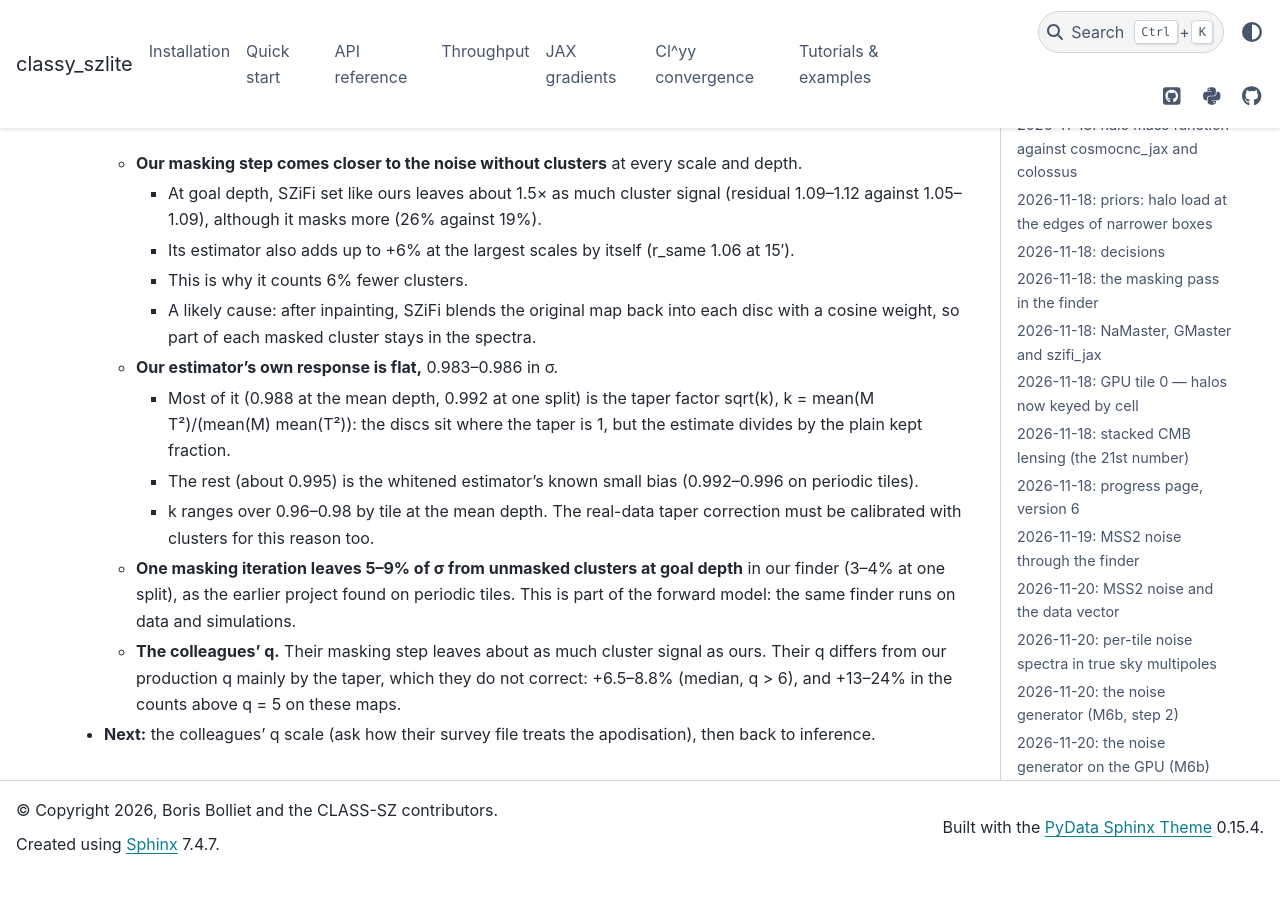
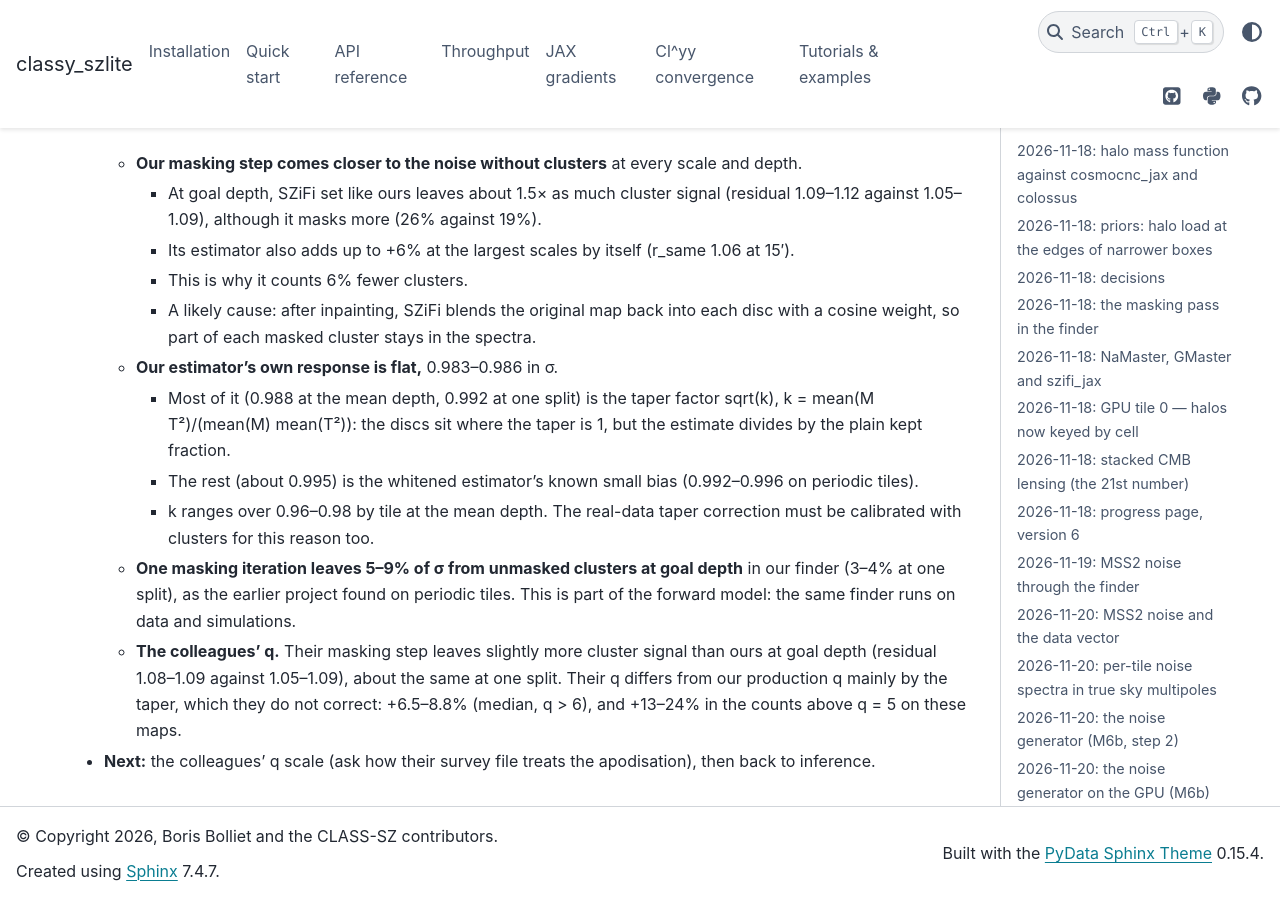
Before and after one commit to CLASS-SZ/classy_szlite, a Sphinx documentation site: the page built from docs/mapsim/LOG.md, in a window 1280 px wide and 900 px high, scrolled down 24170 px. Built offline with Sphinx 7.4.7 and the PyData theme 0.15.4, drawn with Linux system fonts in a browser that asks for light colours; before the commit the page ends 25044 px from its top, so only the background shows below that.

Commit message:
mapsim: LOG wording (the colleagues' masking leaves slightly more cluster signal at goal depth)
Co-Authored-By: Claude Opus 5.5 <noreply@anthropic.com>
Claude-Session: https://claude.ai/code/session_01LKS4L5UW7SKf5qQ2WAJ8ew

```diff
--- a/docs/mapsim/LOG.md
+++ b/docs/mapsim/LOG.md
@@ -1064,8 +1064,9 @@ Job 7513596 (genx, rome node worker5047 as job 7512667), snapshot fff0358
     depth** in our finder (3–4% at one split), as the earlier project found on
     periodic tiles. This is part of the forward model: the same finder runs on
     data and simulations.
-  - **The colleagues' q.** Their masking step leaves about as much cluster
-    signal as ours. Their q differs from our production q mainly by the taper,
+  - **The colleagues' q.** Their masking step leaves slightly more cluster
+    signal than ours at goal depth (residual 1.08–1.09 against 1.05–1.09), about
+    the same at one split. Their q differs from our production q mainly by the taper,
     which they do not correct: +6.5–8.8% (median, q > 6), and +13–24% in the
     counts above q = 5 on these maps.
 - **Next:** the colleagues' q scale (ask how their survey file treats the
```
